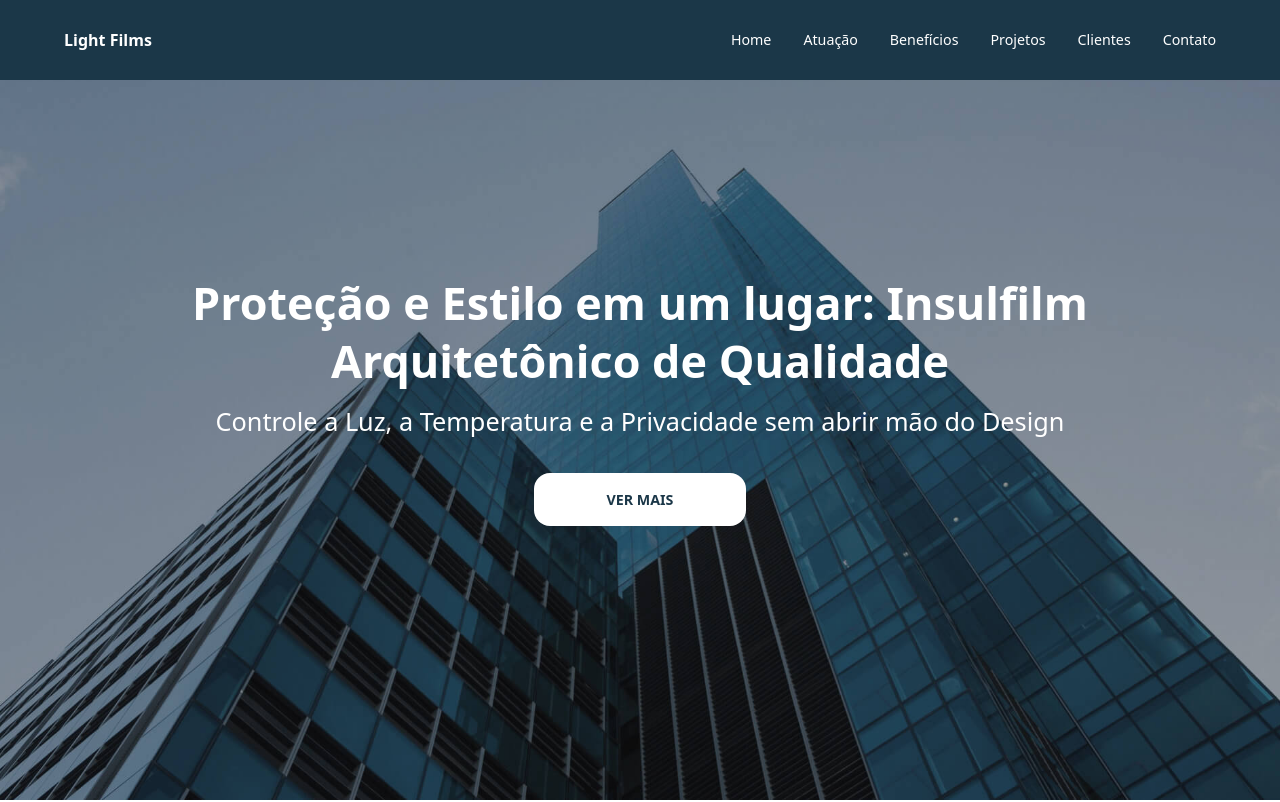
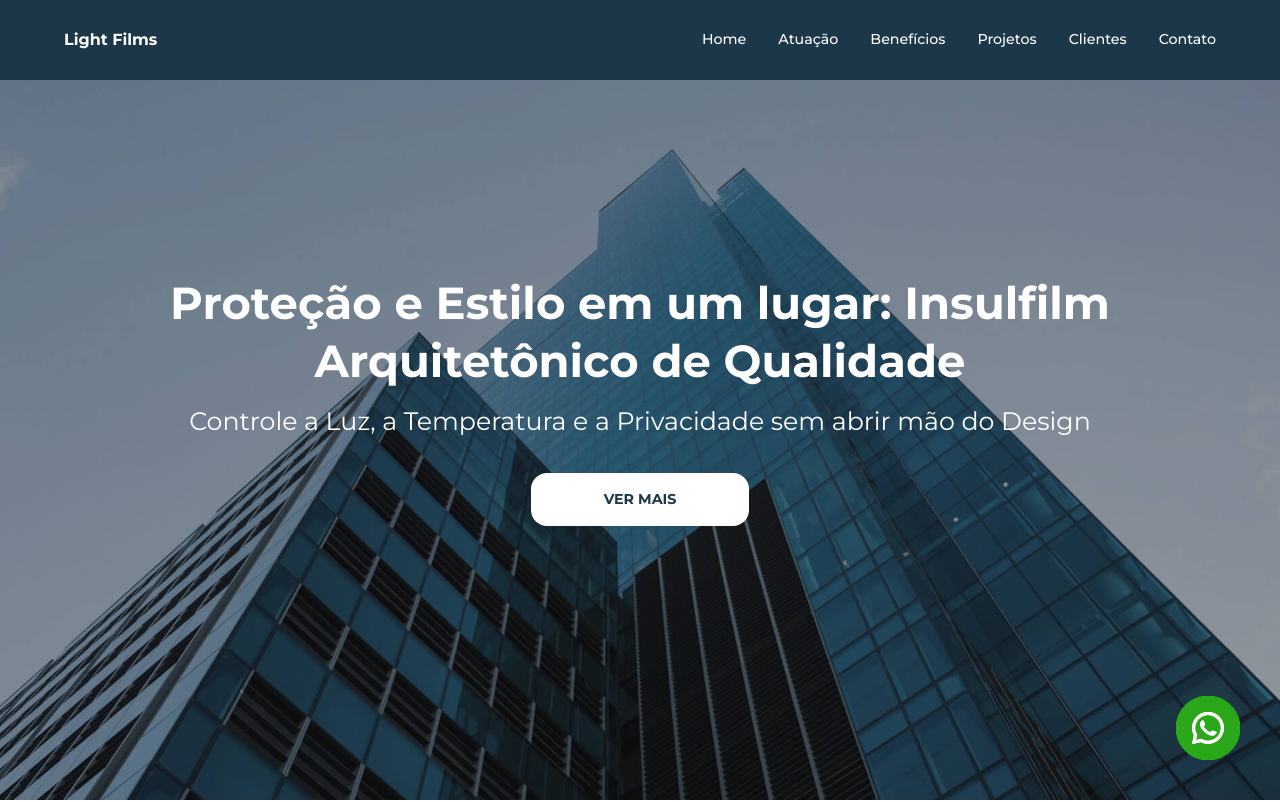
Before and after one commit to CaiqueMorales20/light-films, a Next.js app: page / in a window 1280 px wide. Shown: the top 802 px of the page. Built offline with nearby package versions, Linux system fonts and the light colour scheme.

Commit message:
:mag: SEO

```diff
--- a/app/(Home)/Testimonials/Testimonial/index.tsx
+++ b/app/(Home)/Testimonials/Testimonial/index.tsx
@@ -5,9 +5,9 @@ import Image from "next/image";
 export default function Testimonial() {
 	// Rendering
 	return (
-		<div className="bg-white rounded-3xl py-10 px-8 flex flex-col gap-10">
+		<div className="bg-white rounded-3xl py-10 px-8 flex flex-col gap-6 md:gap-10">
 			<Image
-				className="w-10 "
+				className="w-6 md:w-10"
 				src="/quote.png"
 				alt="Depoimento"
 				width={1000}
@@ -20,7 +20,7 @@ export default function Testimonial() {
 			</p>
 			<div className="flex items-center gap-4">
 				<Image
-					className="rounded-full w-12"
+					className="rounded-full w-8 md:w-12"
 					src="/testimonials/person-2.png"
 					alt="Pessoa 1"
 					width={517}
--- a/app/(Home)/Testimonials/index.tsx
+++ b/app/(Home)/Testimonials/index.tsx
@@ -7,7 +7,7 @@ export default function Testimonials() {
 	// Rendering
 	return (
 		<Section title="Depoimentos" colored>
-			<div className="grid grid-cols-3 gap-8">
+			<div className="grid grid-cols-1 md:grid-cols-3 gap-5 md:gap-8">
 				<Testimonial />
 				<Testimonial />
 				<Testimonial />
--- a/app/layout.tsx
+++ b/app/layout.tsx
@@ -13,9 +13,17 @@ const montserrat = Montserrat({ subsets: ["latin"] });
 
 // SEO
 export const metadata: Metadata = {
-	title: "Light Films",
+	title: "Light Films - Privacidade, Proteção e Estilo em Vidros",
+	robots: "noindex, nofollow",
 	description:
-		"Descubra os incríveis benefícios da aplicação de insulfilm em sua casa, comércio ou escritório. Reduza o calor, bloqueie os raios UV prejudiciais, aumente a privacidade e fortaleça a segurança de suas janelas. Transforme seu espaço em um ambiente mais confortável, protegido e eficiente com o insulfilm. Saiba mais!",
+		"Descubra os benefícios da aplicação de insulfilm: reduza o calor, bloqueie raios UV, aumente a privacidade e fortaleça a segurança. Transforme seu espaço em um ambiente mais confortável e protegido. Saiba mais!",
+	authors: [{ name: "Caique Morales", url: "https://caiquemorales.com/" }],
+	publisher: "Vercel",
+	keywords:
+		"Insufilm, Proteção solar, Aplicação de insulfilm, Projetos, Privacidade",
+	alternates: {
+		canonical: "https://light-films.vercel.app/",
+	},
 };
 
 // Functional Component
@@ -25,10 +33,8 @@ export default function RootLayout({
 	children: React.ReactNode;
 }) {
 	return (
-		<html lang="en" className="max-w-[100vw] overflow-x-hidden">
-			<body
-				className={montserrat.className + "max-w-[100vw] overflow-x-hidden"}
-			>
+		<html lang="pt-br" className="max-w-[100vw] overflow-x-hidden">
+			<body className={montserrat.className}>
 				<Header />
 				{children}
 			</body>
--- a/app/page.tsx
+++ b/app/page.tsx
@@ -1,3 +1,4 @@
+import Whatsapp from "@/components/Whatsapp";
 import Benefits from "./(Home)/Benefits";
 import Hero from "./(Home)/Hero";
 import Occupation from "./(Home)/Occupation";
@@ -13,6 +14,7 @@ export default function Home() {
 			<Benefits />
 			<Projects />
 			<Testimonials />
+			<Whatsapp />
 		</main>
 	);
 }
--- /dev/null
+++ b/components/Whatsapp/index.tsx
@@ -0,0 +1,20 @@
+import Image from "next/image";
+
+// Functional Component
+export default function Whatsapp() {
+	// Rendering
+	return (
+		<a
+			href="https://wa.me/+5511980842542?text=Olá,%20vim%20pelo%20seu%20site,%20poderiamos%20ter%20uma%20conversa?"
+			className="fixed z-50 bottom-10 right-10 animate-pulse-grown"
+		>
+			<Image
+				src="/whatsapp.png"
+				alt="Enviar mensagem pelo Whatsapp"
+				width={512}
+				height={512}
+				className="h-16 w-16"
+			/>
+		</a>
+	);
+}
--- a/tailwind.config.js
+++ b/tailwind.config.js
@@ -31,6 +31,15 @@ module.exports = {
       },
       dropShadow: {
         '3xl': '0 3px 5px rgba(0, 0, 0, 0.3)',
+      },
+      animation: {
+        'pulse-grown': 'pulse2 3s linear infinite',
+      },
+      keyframes: {
+        pulse2: {
+          '0%, 100%': { scale: '1' },
+          '50%': { scale: '1.1' },
+        }
       }
     },
   },
```
Also changed, not shown: public/whatsapp.png (added).
